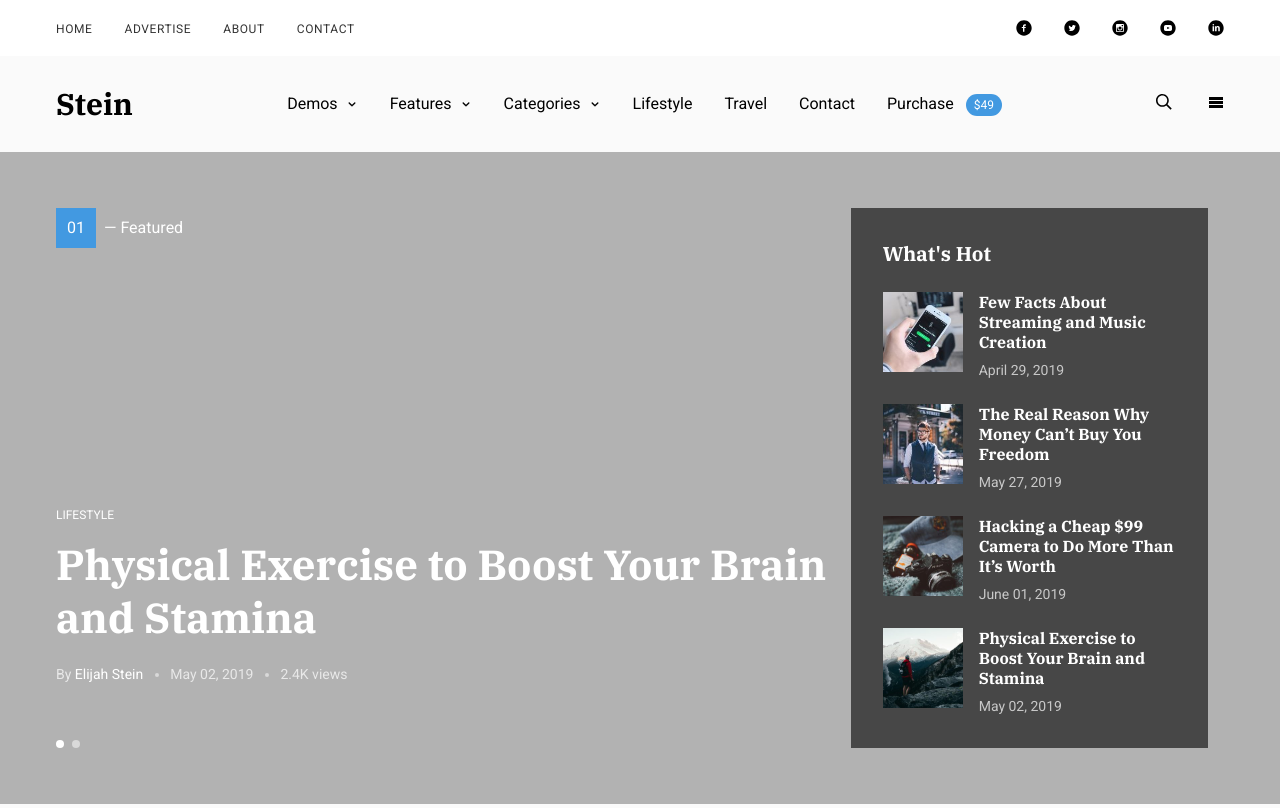
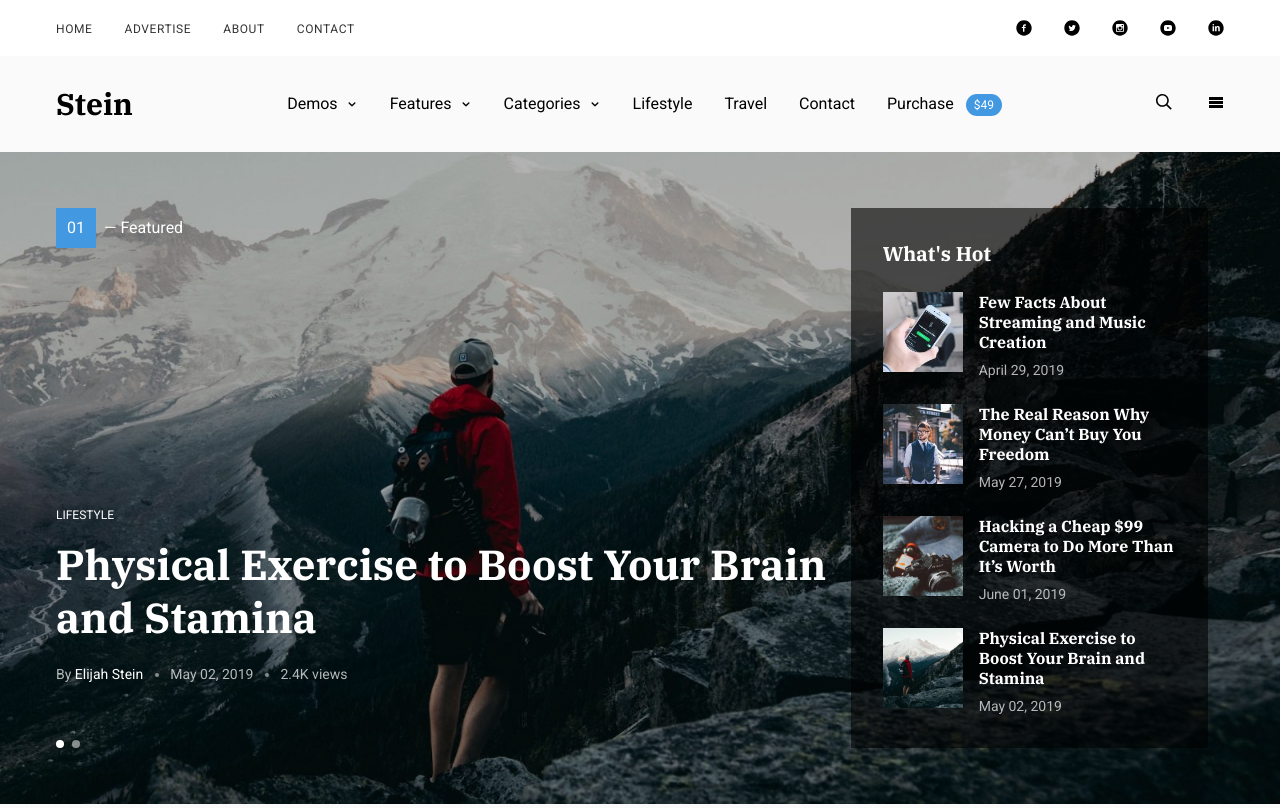
Before and after one commit to usman-FE/stein-homepage, a website: page index.html in a window 1280 px wide. Shown: the top 808 px of the page. Drawn offline with nearby package versions, Linux system fonts and the light colour scheme; the site is published under a folder, as on GitHub Pages, so addresses that start at the root find nothing.

Commit message:
fix bg image on deployment issue

```diff
--- a/index.html
+++ b/index.html
@@ -1584,7 +1584,7 @@
       <!-- copy -->
       <div
         class="bg-no-repeat bg-cover bg-center flex justify-center items-center transition-all duration-500"
-        :class="slide === 'slide1' ? `bg-[url('/images/hero-img-2.jpg')]` : `bg-[url('/images/hero-img-1.jpg')]`"
+        :class="slide === 'slide1' ? `bg-[url('../images/hero-img-2.jpg')]` : `bg-[url('../images/hero-img-1.jpg')]`"
         @mousedown.passive="
           touchstartY = $event.screenY;
           touchstartX = $event.screenX;
```
Also changed, not shown: dist/main.css.
